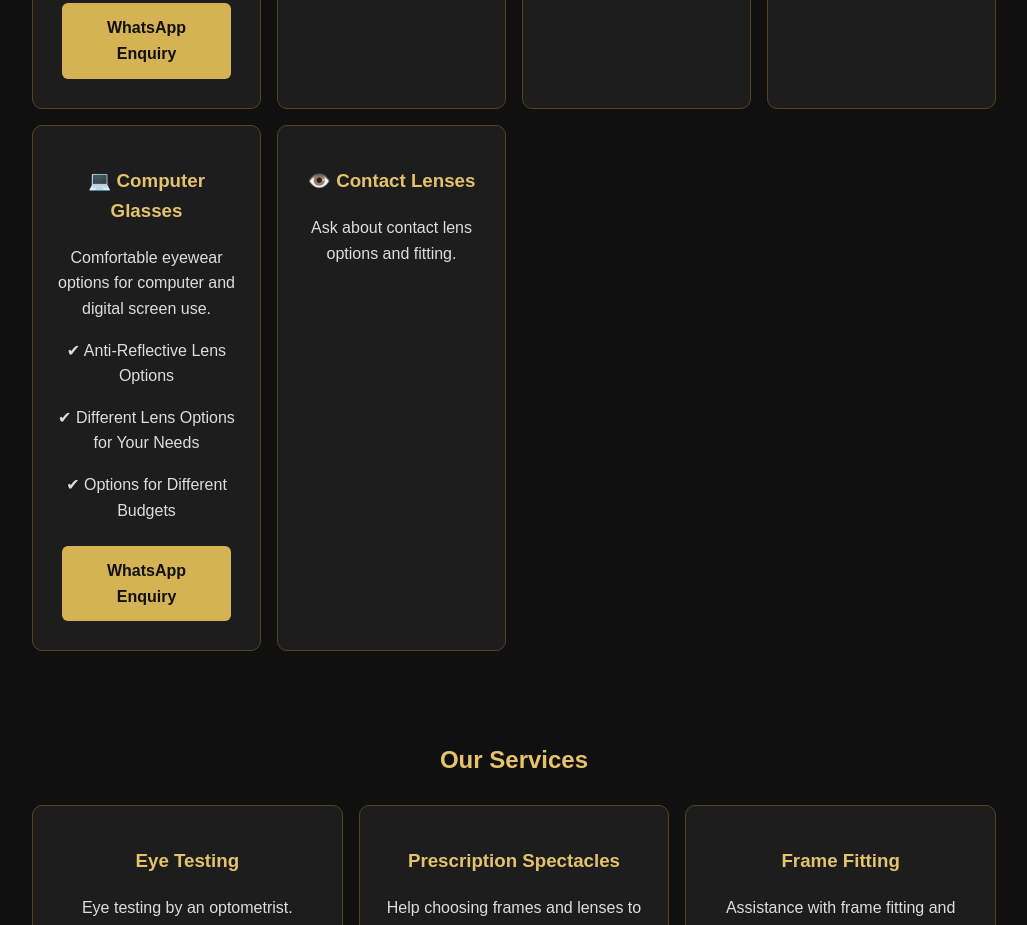
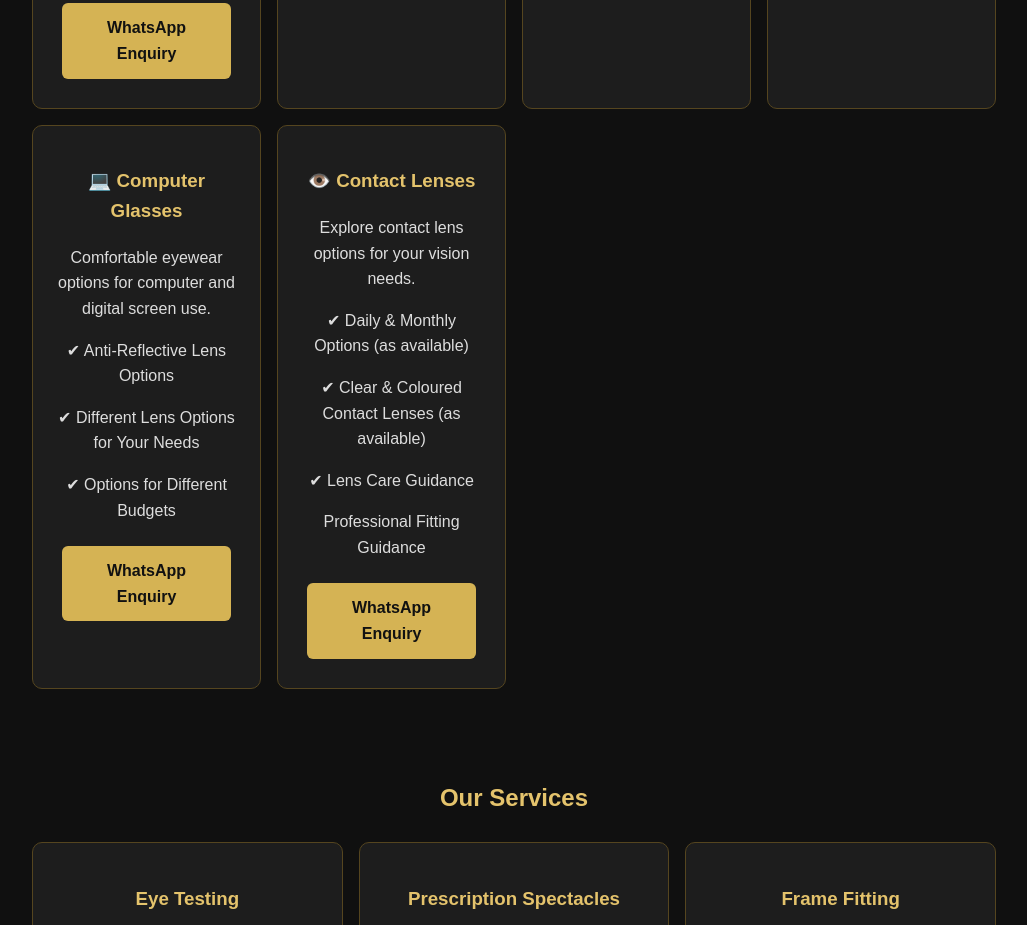
Before and after one commit to at513/Nethra-opticals-, a plain HTML site: page index.html in a window 1280 px wide. Shown: the part 1796-2721 px from the top of the page, without its empty margins (126-1153 px from the left). Drawn offline with Linux system fonts and the light colour scheme.

Commit message:
Enhance contact lenses information in index.html
Updated contact lenses section with more details and options.

```diff
--- a/index.html
+++ b/index.html
@@ -109,7 +109,17 @@ footer{text-align:center;background:#080808;padding:20px;color:#bbb;font-size:14
 <a class="btn gold" href="https://wa.me/918921903855?text=I%20am%20interested%20in%20computer%20glasses">WhatsApp Enquiry</a>
 </div>
 
-<div class="card"><h3>👁️ Contact Lenses</h3><p>Ask about contact lens options and fitting.</p></div>
+
+<div class="card">
+<h3>👁️ Contact Lenses</h3>
+<p>Explore contact lens options for your vision needs.</p>
+<p>✔ Daily & Monthly Options (as available)</p>
+<p>✔ Clear & Coloured Contact Lenses (as available)</p>
+<p>✔ Lens Care Guidance</p>
+<p>Professional Fitting Guidance</p>
+<a class="btn gold" href="https://wa.me/918921903855?text=I%20am%20interested%20in%20contact%20lenses">WhatsApp Enquiry</a>
+</div>
+
 </div>
 </section>
 
```
